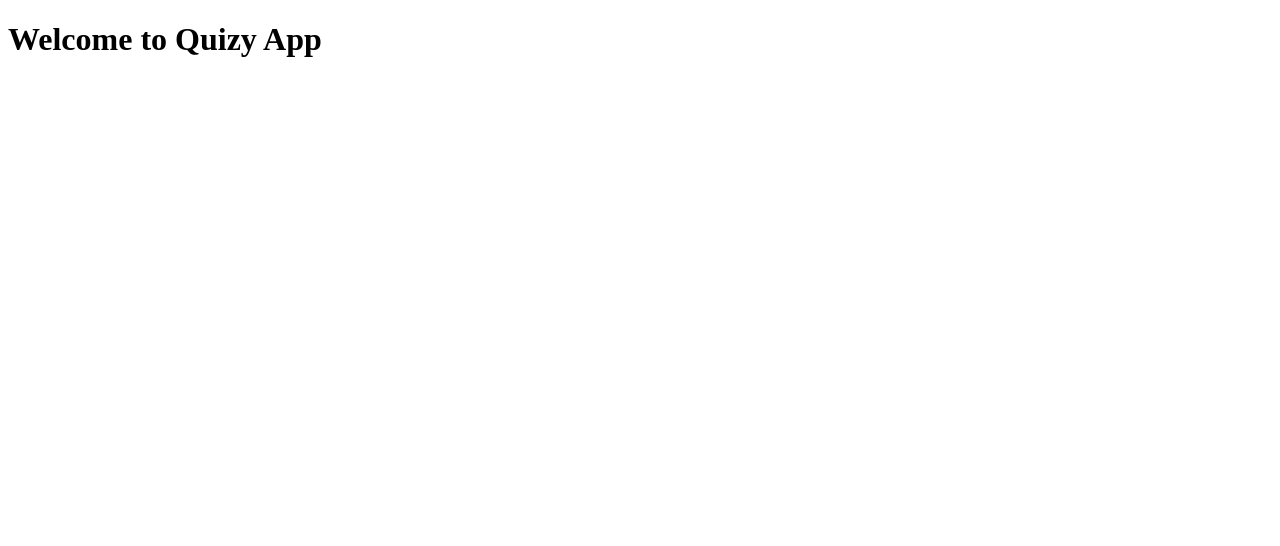
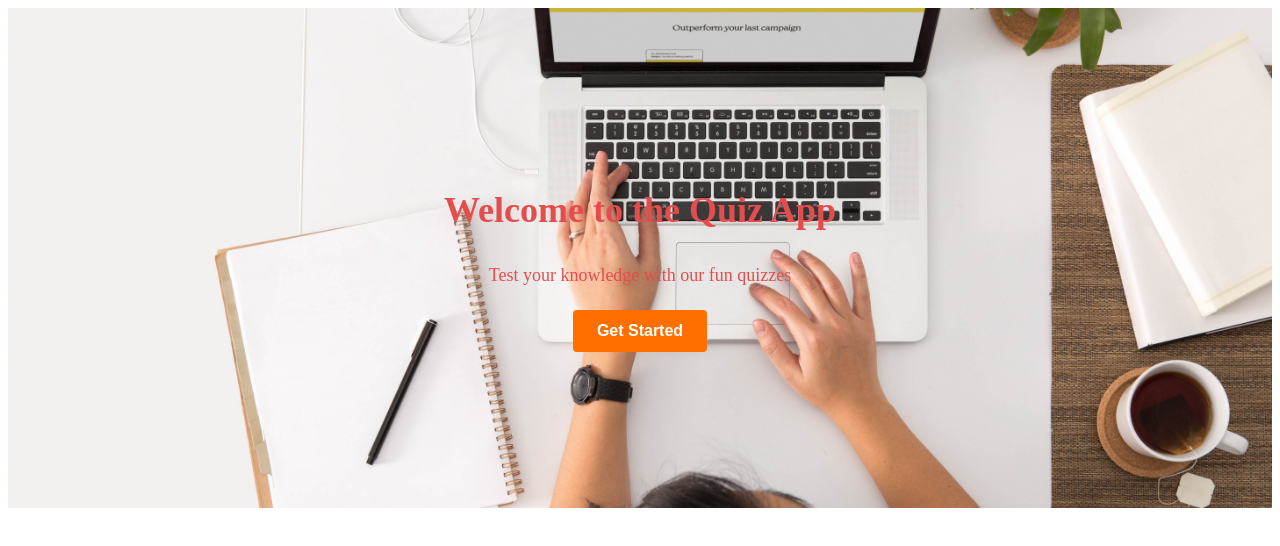
Before and after one commit to Popsicool/Quizy, a React (Create React App) app in the folder Frontend/quizy-app/: page / in a window 1280 px wide. Shown: the top 546 px of the page. Built offline with nearby package versions, Linux system fonts and the light colour scheme.

Commit message:
added hero section

```diff
--- a/Frontend/quizy-app/src/App/App.js
+++ b/Frontend/quizy-app/src/App/App.js
@@ -1,9 +1,10 @@
+import HeroSection from '../HeroSection/HeroSection';
 import './App.css';
 
 function App() {
   return (
     <div className="App">
-    <h1>Welcome to Quizy App</h1>
+    <HeroSection />
     </div>
   );
 }
--- /dev/null
+++ b/Frontend/quizy-app/src/HeroSection/HeroSection.css
@@ -0,0 +1,58 @@
+.hero-section {
+    position: relative;
+    height: 500px;
+  }
+
+  .hero-image {
+    position: absolute;
+    top: 0;
+    left: 0;
+    width: 100%;
+    height: 100%;
+    background-image: url('../assets/sign-in.jpg');
+    background-repeat: no-repeat;
+    background-size: cover;
+    background-position: center;
+    opacity: 8; /* Adjust the opacity as desired */
+  }
+
+  .hero-content {
+    position: relative;
+    display: flex;
+    flex-direction: column;
+    align-items: center;
+    justify-content: center;
+    height: 100%;
+    color: #e44d4d;
+    text-align: center;
+  }
+
+  .hero-content h1 {
+    font-size: 36px;
+    font-weight: bold;
+    margin-bottom: 16px;
+  }
+
+  .hero-content p {
+    font-size: 18px;
+    margin-bottom: 24px;
+  }
+
+  .start-button {
+    padding: 12px 24px;
+    font-size: 16px;
+    font-weight: bold;
+    background-color: #ff6f00;
+    color: white;
+    border: none;
+    border-radius: 4px;
+    cursor: pointer;
+  }
+
+  .start-button:hover {
+    background-color: #da1d26;
+  }
+
+  .start-button:focus {
+    outline: none;
+  }
--- /dev/null
+++ b/Frontend/quizy-app/src/HeroSection/HeroSection.js
@@ -0,0 +1,17 @@
+import React from 'react';
+import '../HeroSection/HeroSection.css'
+
+const HeroSection = () => {
+  return (
+    <div className="hero-section">
+      <div className="hero-image"></div>
+      <div className="hero-content">
+        <h1>Welcome to the Quiz App</h1>
+        <p>Test your knowledge with our fun quizzes</p>
+        <button className="start-button">Get Started</button>
+      </div>
+    </div>
+  );
+};
+
+export default HeroSection;
```
